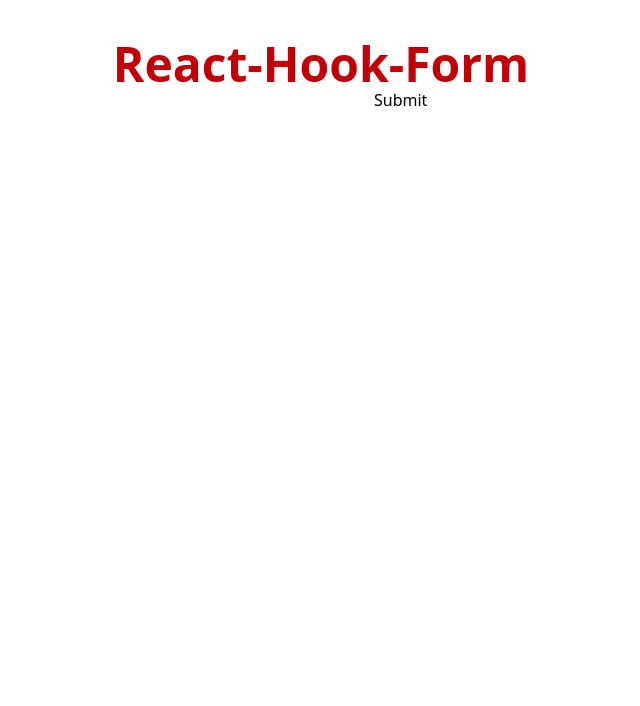
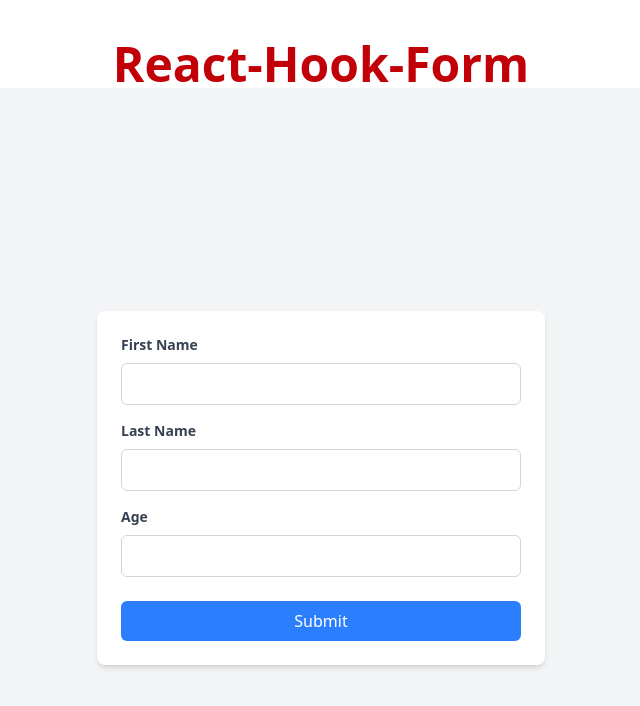
Before and after one commit to lakadeamit220/react-hook-form, a React (Vite) app: page / in a window 1280 px wide. Shown: the top 706 px of the page, without its empty margins (319-959 px from the left). Built offline with nearby package versions, Linux system fonts and the light colour scheme.

Commit message:
modified Register with basic styling.

```diff
--- a/src/components/react-hook-form/Register.jsx
+++ b/src/components/react-hook-form/Register.jsx
@@ -1,15 +1,51 @@
 import { useForm } from "react-hook-form";
 
-export default function App() {
+export default function Register() {
   const { register, handleSubmit } = useForm();
   const onSubmit = data => console.log(data);
 
   return (
-    <form onSubmit={handleSubmit(onSubmit)}>
-      <input {...register("firstName", { required: true, maxLength: 20 })} />
-      <input {...register("lastName", { pattern: /^[A-Za-z]+$/i })} />
-      <input type="number" {...register("age", { min: 18, max: 99 })} />
-      <input type="submit" />
-    </form>
+    <div className="min-h-screen flex items-center justify-center bg-gray-100">
+      <form
+        onSubmit={handleSubmit(onSubmit)}
+        className="bg-white p-6 rounded-lg shadow-md w-full max-w-md"
+      >
+        <div className="mb-4">
+          <label className="block text-gray-700 text-sm font-bold mb-2" htmlFor="firstName">
+            First Name
+          </label>
+          <input
+            {...register("firstName", { required: true, maxLength: 20 })}
+            className="w-full px-3 py-2 border border-gray-300 rounded-md focus:outline-none focus:ring-2 focus:ring-blue-500"
+          />
+        </div>
+
+        <div className="mb-4">
+          <label className="block text-gray-700 text-sm font-bold mb-2" htmlFor="lastName">
+            Last Name
+          </label>
+          <input
+            {...register("lastName", { pattern: /^[A-Za-z]+$/i })}
+            className="w-full px-3 py-2 border border-gray-300 rounded-md focus:outline-none focus:ring-2 focus:ring-blue-500"
+          />
+        </div>
+
+        <div className="mb-6">
+          <label className="block text-gray-700 text-sm font-bold mb-2" htmlFor="age">
+            Age
+          </label>
+          <input
+            type="number"
+            {...register("age", { min: 18, max: 99 })}
+            className="w-full px-3 py-2 border border-gray-300 rounded-md focus:outline-none focus:ring-2 focus:ring-blue-500"
+          />
+        </div>
+
+        <input
+          type="submit"
+          className="w-full bg-blue-500 text-white py-2 px-4 rounded-md hover:bg-blue-600 transition duration-200"
+        />
+      </form>
+    </div>
   );
 }
```
